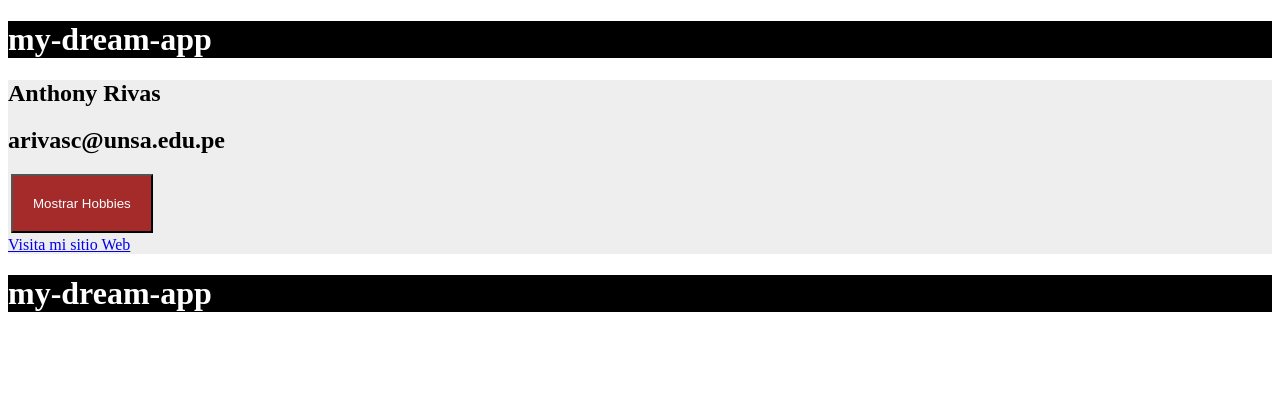
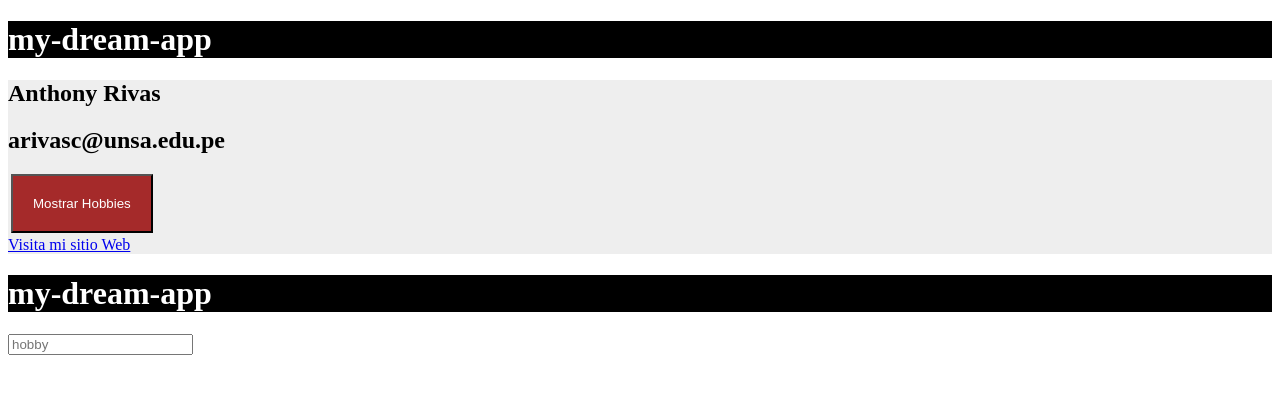
Before and after one commit to arivasc/Angular, an Angular app: page / in a window 1280 px wide. Shown: the top 394 px of the page. Built offline with nearby package versions, Linux system fonts and the light colour scheme.

Commit message:
Agregado un formulario para añadir hobbies.

```diff
--- a/src/app/app.component.html
+++ b/src/app/app.component.html
@@ -18,3 +18,6 @@
 <div class="black">
   <h1> {{ title }} </h1>
 </div>
+<form (submit)="newHobby(hobby)">
+  <input #hobby type="text" placeholder="hobby">
+</form>
--- a/src/app/app.component.ts
+++ b/src/app/app.component.ts
@@ -24,4 +24,9 @@
   toggleHobbies() {
     this.showHobbies = !this.showHobbies;
   }
+  newHobby(hobby:any) {
+    this.hobbies.push(hobby.value);
+    hobby.value = "";
+    return false;
+  }
 }
```
